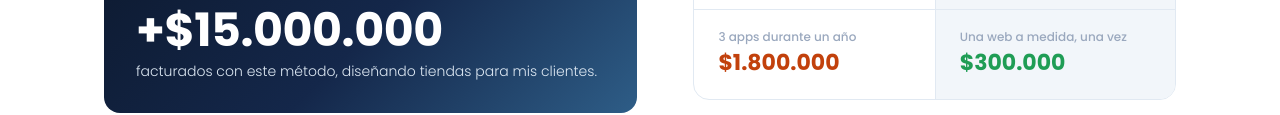
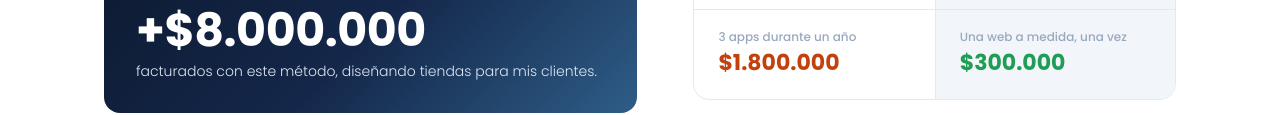
Before and after one commit to mateoquirogav/praxis-school-preview, a plain HTML site: page index.html in a window 1280 px wide. Shown: the part 2587-2702 px from the top of the page. Drawn offline with Linux system fonts and the light colour scheme.

Commit message:
Cifra: +$8.000.000
Co-Authored-By: Claude Opus 5.5 <noreply@anthropic.com>

```diff
--- a/index.html
+++ b/index.html
@@ -275,7 +275,7 @@ svg.ps-i{width:20px;height:20px;flex:none}
       <p class="ps-intro">La mayoría de los diseñadores de Tiendanube arman la web con la plantilla y le suman apps como Wigy para los widgets. Yo hago esos mismos bloques con código propio. El cliente paga una vez y la web es suya.</p>
       <div class="ps-cifra">
         <small>Últimos 3 meses</small>
-        <b>+$15.000.000</b>
+        <b>+$8.000.000</b>
         <p>facturados con este método, diseñando tiendas para mis clientes.</p>
       </div>
     </div>
```
